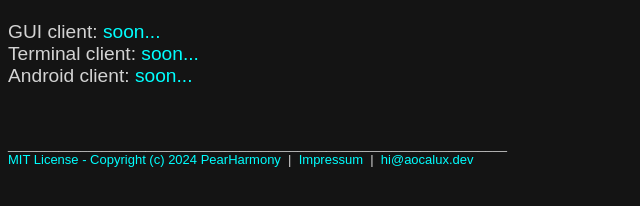
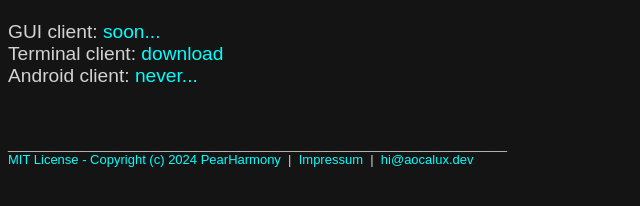
Before and after one commit to PearHarmony/-PearHarmony.github.io, a plain HTML site: page index.html in a window 1280 px wide. Shown: the part 406-612 px from the top of the page, 0-640 px from the left. Drawn offline with Linux system fonts and the light colour scheme.

Commit message:
Update index.html

```diff
--- a/index.html
+++ b/index.html
@@ -20,8 +20,8 @@
     <h2>Download PearHarmony:</h2>
     <p>
         GUI client: <a href="/">soon...</a> <br>
-        Terminal client: <a href="/">soon...</a> <br>
-        Android client: <a href="/">soon...</a> <br>
+        Terminal client: <a href="https://github.com/PearHarmony/TerminalClient/releases">download</a> <br>
+        Android client: <a href="/">never...</a> <br>
     </p>
 
     <div class="bar"> <br> <br>
```
